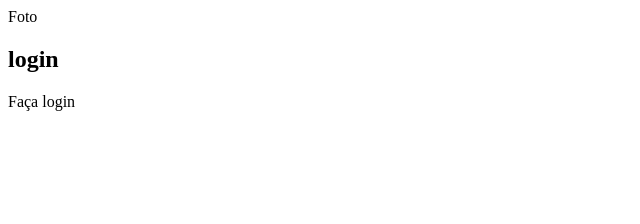
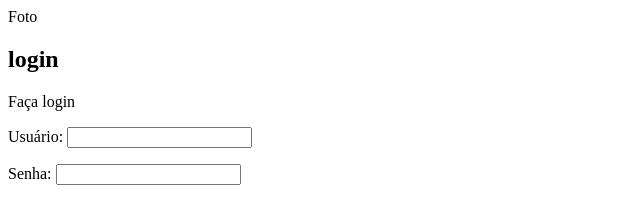
Before and after one commit to mpnmateus/telalogin, a plain HTML site: page index.html in a window 1280 px wide. Shown: the whole page, without its empty margins (0-640 px from the left). Drawn offline with Linux system fonts and the light colour scheme.

Commit message:
iniciando form

```diff
--- a/index.html
+++ b/index.html
@@ -16,6 +16,16 @@
             <div id="formulario">
                 <h1>login</h1>
                 <p>Faça login</p>
+                <form action="login.php" method="post">
+                    <p>
+                        <label for="iusuario">Usuário: </label>
+                        <input type="text" name="usuario" id="iusuario">
+                    </p>
+                    <p>
+                        <label for="isenha">Senha: </label>
+                        <input type="password" name="senha" id="isenha">
+                    </p>
+                </form>
             </div>
         </section>
     </main>
```
